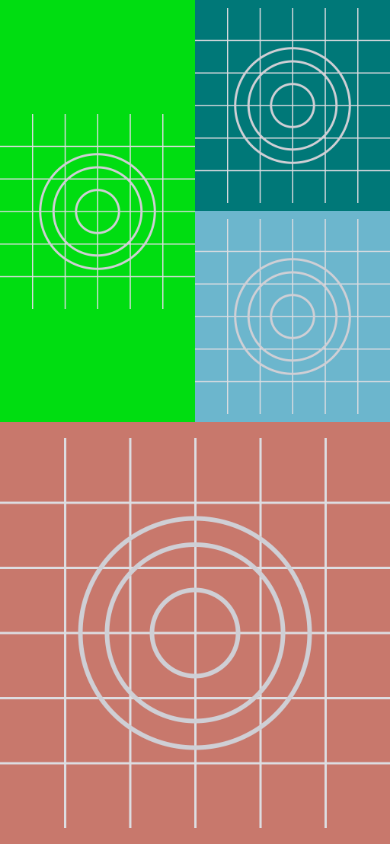
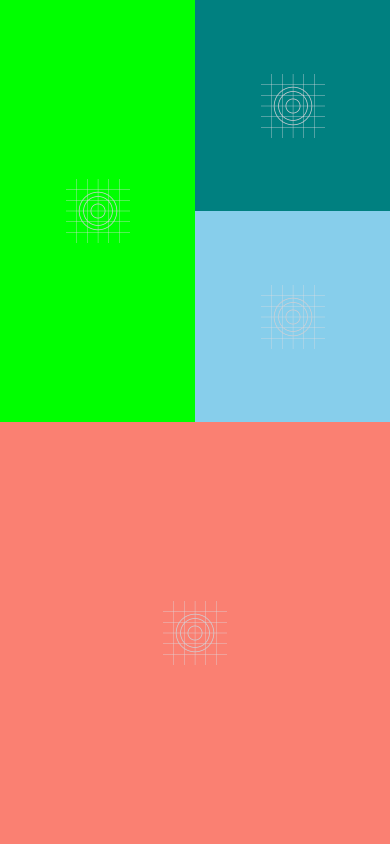
Before and after one commit to gmlebc/DispositivosMoveis1, a React Native app in the folder lista1/: screen / in a window 390 px wide. Built offline with nearby package versions, Linux system fonts and the light colour scheme.

Commit message:
Exercício 5

```diff
--- a/lista1/screens/Um.tsx
+++ b/lista1/screens/Um.tsx
@@ -1,5 +1,5 @@
 import { StatusBar } from "expo-status-bar";
-import { StyleSheet, Text, View, Image } from "react-native";
+import { StyleSheet, Text, View, Image, TouchableOpacity } from "react-native";
 import Constants from "expo-constants";
 import React from "react";
 // import { Image } from 'expo-image';
@@ -12,21 +12,29 @@ export default function Um() {
       <View style={styles.master}>
         <View style={styles.container1}>
           <View style={styles.container3}>
-            <Image source={Logo} style={styles.image} resizeMode="contain" />
+            <TouchableOpacity onPress={() => {alert('BOA NOITE')}} style={styles.button}>
+              <Image source={Logo} style={styles.image} resizeMode="contain" />
+            </TouchableOpacity>
           </View>
 
           <View style={styles.container4}>
             <View style={styles.container5}>
-              <Image source={Logo} style={styles.image} resizeMode="contain" />
+                <TouchableOpacity onPress={() => {alert('BOA NOITE')}} style={styles.button}>
+                <Image source={Logo} style={styles.image} resizeMode="contain" />
+              </TouchableOpacity>
             </View>
             <View style={styles.container6}>
-              <Image source={Logo} style={styles.image} resizeMode="contain" />
+            <TouchableOpacity onPress={() => {alert('BOA NOITE')}} style={styles.button}>
+            <Image source={Logo} style={styles.image} resizeMode="contain" />
+          </TouchableOpacity>
             </View>
           </View>
         </View>
 
         <View style={styles.container2}>
-          <Image source={Logo} style={styles.image} resizeMode="contain" />
+          <TouchableOpacity onPress={() => {alert('BOA NOITE')}} style={styles.button}>
+            <Image source={Logo} style={styles.image} resizeMode="contain" />
+          </TouchableOpacity>
         </View>
       </View>
     </>
@@ -95,10 +103,16 @@ const styles = StyleSheet.create({
     justifyContent: "center",
     height: "100%",
   },
+  button: {
+    alignItems: "center",
+    justifyContent: "center",
+    width: 64,
+    height: 64,
+  },
+
   image: {
-    flex: 1,
-    width: "100%",
-    backgroundColor: "#0553",
-    alignSelf: "center",
+    width: 64,
+    height: 64,
   },
+
 });
```
